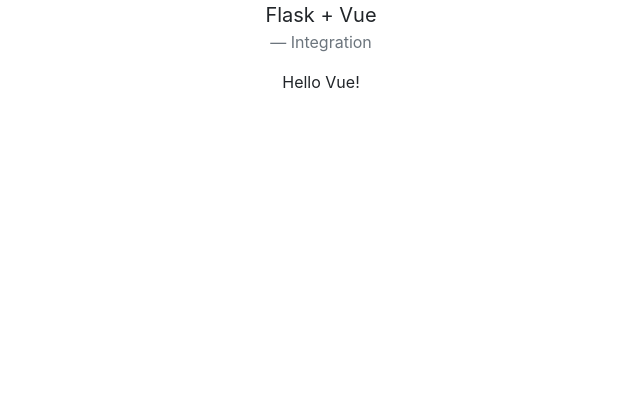
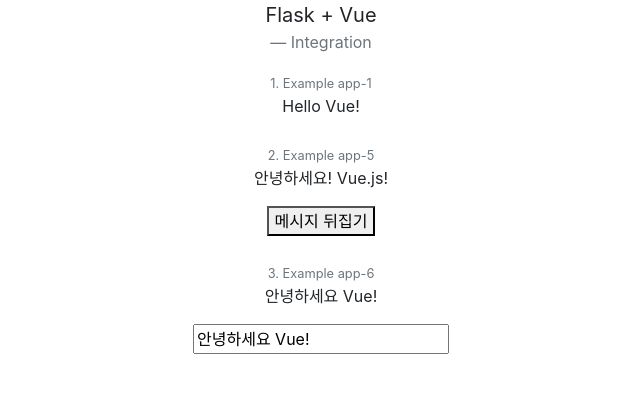
Before and after one commit to Xenia101/Flask-Vue.js-Integration, a Flask app: page / in a window 1280 px wide. Shown: the top 393 px of the page, without its empty margins (319-959 px from the left). Run offline with Flask 2, Linux system fonts and the light colour scheme; some libraries are stand-ins or nearby versions.

Commit message:
add example of vue.js

```diff
--- a/static/js/Vue.js
+++ b/static/js/Vue.js
@@ -4,3 +4,22 @@
       message: 'Hello Vue!'
     }
 })
+
+var app5 = new Vue({
+  el: '#app-5',
+  data: {
+    message: '안녕하세요! Vue.js!'
+  },
+  methods: {
+    reverseMessage: function () {
+      this.message = this.message.split('').reverse().join('')
+    }
+  }
+})
+
+var app6 = new Vue({
+  el: '#app-6',
+  data: {
+    message: '안녕하세요 Vue!'
+  }
+})
--- a/templates/index.html
+++ b/templates/index.html
@@ -16,7 +16,22 @@
       <footer class="blockquote-footer">Integration</footer>
     </blockquote>
 
-    <div id="app" class="text-center">{{ message }}</div>
+    <div class="text-center">
+      <small class="text-muted">1. Example app-1</small>
+      <div id="app">{{ message }}</div></br>
+
+      <small class="text-muted">2. Example app-5</small>
+      <div id="app-5">
+        <p>{{ message }}</p>
+        <button v-on:click="reverseMessage">메시지 뒤집기</button>
+      </div></br>
+
+      <small class="text-muted">3. Example app-6</small>
+      <div id="app-6">
+        <p>{{ message }}</p>
+        <input v-model="message">
+      </div>
+    </div>
 
     <!-- Optional JavaScript -->
     <!-- Vue.js -->
```
